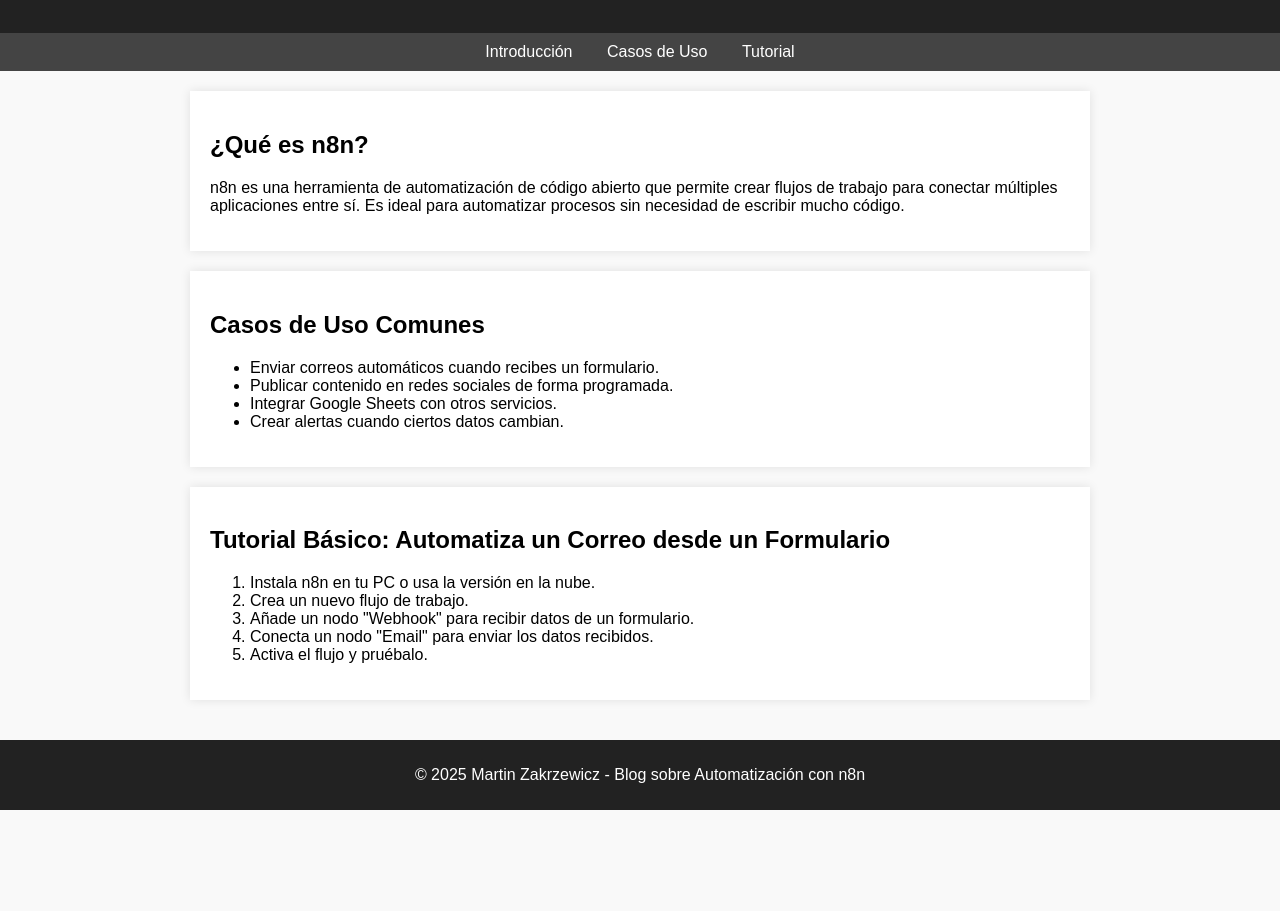
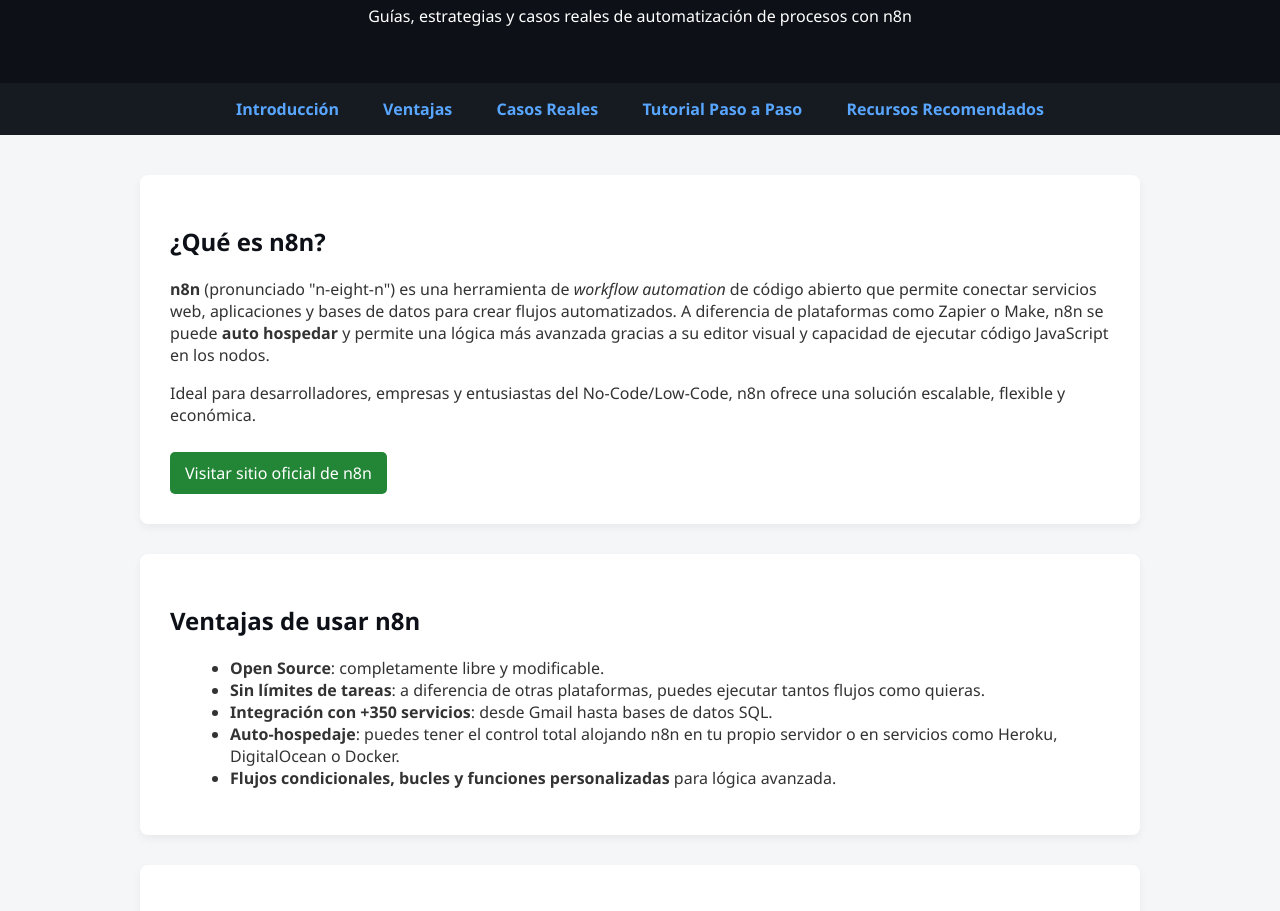
Before and after one commit to Martinzakrzewicz/blog-n8n, a plain HTML site: page index.html in a window 1280 px wide. Shown: the part 121-1032 px from the top of the page. Before the commit the page ends 931 px from the top, so only its background shows below. Drawn offline with Linux system fonts and the light colour scheme.

Commit message:
Update index.html

```diff
--- a/index.html
+++ b/index.html
@@ -3,59 +3,98 @@
 <head>
   <meta charset="UTF-8">
   <meta name="viewport" content="width=device-width, initial-scale=1.0">
-  <title>Blog de Automatización con n8n</title>
+  <title>Blog Profesional de Automatización con n8n</title>
   <style>
-    body { font-family: Arial, sans-serif; margin: 0; padding: 0; background-color: #f9f9f9; }
-    header { background-color: #222; color: white; padding: 20px; text-align: center; }
-    nav { background-color: #444; padding: 10px; text-align: center; }
-    nav a { color: white; margin: 0 15px; text-decoration: none; }
-    main { padding: 20px; max-width: 900px; margin: auto; }
-    article { background-color: white; padding: 20px; margin-bottom: 20px; box-shadow: 0 0 10px rgba(0,0,0,0.1); }
-    footer { background-color: #222; color: white; text-align: center; padding: 10px; }
+    body { font-family: 'Segoe UI', Tahoma, Geneva, Verdana, sans-serif; margin: 0; background-color: #f4f6f8; color: #333; }
+    header { background-color: #0d1117; color: white; padding: 40px 20px; text-align: center; }
+    nav { background-color: #161b22; padding: 15px; text-align: center; }
+    nav a { color: #58a6ff; margin: 0 20px; text-decoration: none; font-weight: bold; }
+    nav a:hover { text-decoration: underline; }
+    main { padding: 40px 20px; max-width: 1000px; margin: auto; }
+    article { background-color: white; padding: 30px; margin-bottom: 30px; border-radius: 8px; box-shadow: 0 4px 8px rgba(0,0,0,0.05); }
+    h1, h2, h3 { color: #0d1117; }
+    footer { background-color: #0d1117; color: white; text-align: center; padding: 20px; }
+    code { background-color: #f0f0f0; padding: 2px 5px; border-radius: 3px; font-family: monospace; }
+    ul, ol { margin-left: 20px; }
+    a.btn { background-color: #238636; color: white; padding: 10px 15px; text-decoration: none; border-radius: 5px; display: inline-block; margin-top: 10px; }
+    a.btn:hover { background-color: #2ea043; }
   </style>
 </head>
 <body>
   <header>
-    <h1>Blog de Automatización de Procesos con n8n</h1>
-    <p>Descubre cómo automatizar tareas y optimizar flujos de trabajo sin código</p>
+    <h1>Blog Profesional de Automatización con n8n</h1>
+    <p>Guías, estrategias y casos reales de automatización de procesos con n8n</p>
   </header>
 
   <nav>
     <a href="#intro">Introducción</a>
-    <a href="#casos">Casos de Uso</a>
-    <a href="#tutorial">Tutorial</a>
+    <a href="#ventajas">Ventajas</a>
+    <a href="#casos">Casos Reales</a>
+    <a href="#tutorial">Tutorial Paso a Paso</a>
+    <a href="#recursos">Recursos Recomendados</a>
   </nav>
 
   <main>
     <article id="intro">
       <h2>¿Qué es n8n?</h2>
-      <p>n8n es una herramienta de automatización de código abierto que permite crear flujos de trabajo para conectar múltiples aplicaciones entre sí. Es ideal para automatizar procesos sin necesidad de escribir mucho código.</p>
+      <p><strong>n8n</strong> (pronunciado "n-eight-n") es una herramienta de <em>workflow automation</em> de código abierto que permite conectar servicios web, aplicaciones y bases de datos para crear flujos automatizados. A diferencia de plataformas como Zapier o Make, n8n se puede <strong>auto hospedar</strong> y permite una lógica más avanzada gracias a su editor visual y capacidad de ejecutar código JavaScript en los nodos.</p>
+      <p>Ideal para desarrolladores, empresas y entusiastas del No-Code/Low-Code, n8n ofrece una solución escalable, flexible y económica.</p>
+      <a class="btn" href="https://n8n.io" target="_blank">Visitar sitio oficial de n8n</a>
+    </article>
+
+    <article id="ventajas">
+      <h2>Ventajas de usar n8n</h2>
+      <ul>
+        <li><strong>Open Source</strong>: completamente libre y modificable.</li>
+        <li><strong>Sin límites de tareas</strong>: a diferencia de otras plataformas, puedes ejecutar tantos flujos como quieras.</li>
+        <li><strong>Integración con +350 servicios</strong>: desde Gmail hasta bases de datos SQL.</li>
+        <li><strong>Auto-hospedaje</strong>: puedes tener el control total alojando n8n en tu propio servidor o en servicios como Heroku, DigitalOcean o Docker.</li>
+        <li><strong>Flujos condicionales, bucles y funciones personalizadas</strong> para lógica avanzada.</li>
+      </ul>
     </article>
 
     <article id="casos">
-      <h2>Casos de Uso Comunes</h2>
+      <h2>Casos Reales de Automatización</h2>
+      <h3>1. Automatización de CRM</h3>
+      <p>Un equipo de ventas conecta su formulario de contacto (Typeform) con HubSpot, Google Sheets y Slack. Cuando un cliente llena el formulario:</p>
       <ul>
-        <li>Enviar correos automáticos cuando recibes un formulario.</li>
-        <li>Publicar contenido en redes sociales de forma programada.</li>
-        <li>Integrar Google Sheets con otros servicios.</li>
-        <li>Crear alertas cuando ciertos datos cambian.</li>
+        <li>Los datos se almacenan en Sheets.</li>
+        <li>Se crea un contacto en HubSpot.</li>
+        <li>Se notifica automáticamente al canal de ventas en Slack.</li>
       </ul>
+      <h3>2. Generación de Reportes Financieros</h3>
+      <p>Conectando bases de datos MySQL, n8n extrae datos financieros, los transforma y envía por correo un PDF con el informe mensual.</p>
+
+      <h3>3. Publicación automática en redes sociales</h3>
+      <p>Desde una hoja de Google, n8n publica contenido en LinkedIn y Twitter según fechas programadas, utilizando nodos de delay y verificación de horario.</p>
     </article>
 
     <article id="tutorial">
-      <h2>Tutorial Básico: Automatiza un Correo desde un Formulario</h2>
+      <h2>Tutorial Básico: Automatización de Correos desde un Formulario</h2>
       <ol>
-        <li>Instala n8n en tu PC o usa la versión en la nube.</li>
+        <li>Ve a <a href="https://cloud.n8n.io" target="_blank">n8n cloud</a> o instala n8n localmente con Docker.</li>
         <li>Crea un nuevo flujo de trabajo.</li>
-        <li>Añade un nodo "Webhook" para recibir datos de un formulario.</li>
-        <li>Conecta un nodo "Email" para enviar los datos recibidos.</li>
-        <li>Activa el flujo y pruébalo.</li>
+        <li>Añade un nodo <code>Webhook</code> y copia la URL que se genera.</li>
+        <li>Conéctalo a un nodo <code>Set</code> para estructurar los datos.</li>
+        <li>Conéctalo a un nodo <code>Gmail</code> o <code>Email</code> para enviar los datos.</li>
+        <li>Haz clic en "Activate" y prueba enviando datos desde un formulario HTML.</li>
       </ol>
+      <p>Ver tutorial completo en video: <a href="https://www.youtube.com/watch?v=3wZkV9X1kCk" target="_blank">Automatización con n8n - YouTube</a></p>
+    </article>
+
+    <article id="recursos">
+      <h2>Recursos Recomendados</h2>
+      <ul>
+        <li><a href="https://docs.n8n.io" target="_blank">Documentación oficial de n8n</a></li>
+        <li><a href="https://community.n8n.io" target="_blank">Foro de la comunidad</a></li>
+        <li><a href="https://github.com/n8n-io/n8n" target="_blank">Repositorio GitHub de n8n</a></li>
+        <li><a href="https://n8n.io/integrations/" target="_blank">Listado de integraciones disponibles</a></li>
+      </ul>
     </article>
   </main>
 
   <footer>
-    <p>© 2025 Martin Zakrzewicz - Blog sobre Automatización con n8n</p>
+    <p>© 2025 Martin Zakrzewicz | Automatización profesional con n8n</p>
   </footer>
 </body>
 </html>
```
